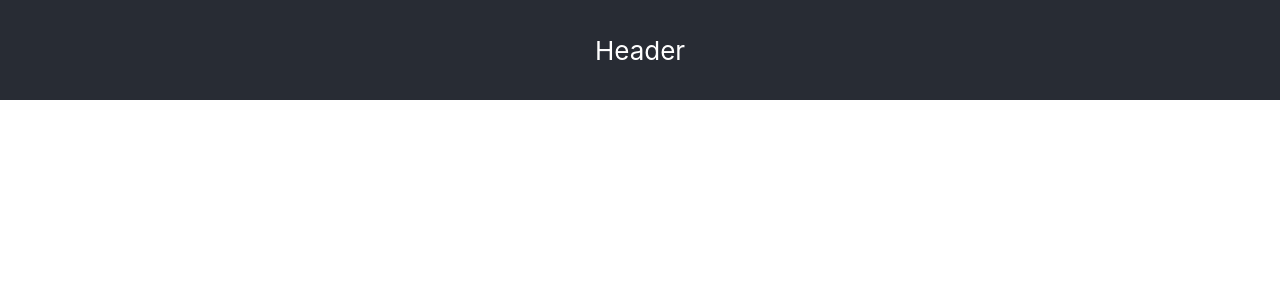
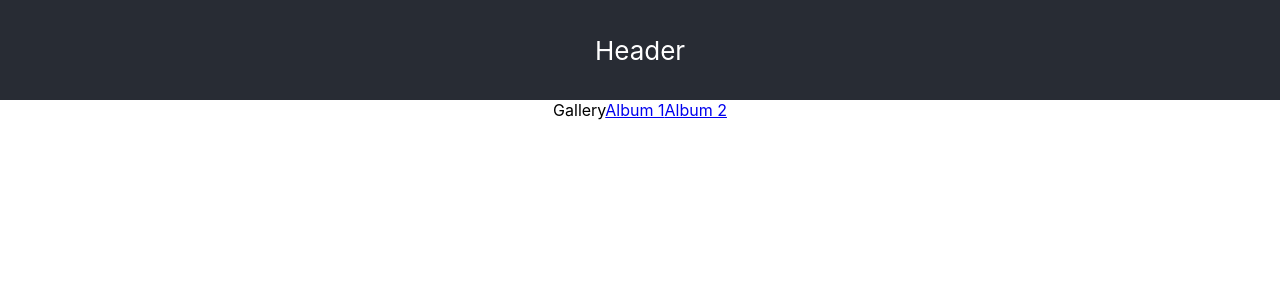
Before and after one commit to kpinakula/wcmc-tech-test, a React (Create React App) app: page / in a window 1280 px wide. Shown: the top 300 px of the page. Built offline with nearby package versions, Linux system fonts and the light colour scheme.

Commit message:
Set up routes

```diff
--- a/package.json
+++ b/package.json
@@ -8,6 +8,7 @@
     "@testing-library/user-event": "^13.5.0",
     "react": "^17.0.2",
     "react-dom": "^17.0.2",
+    "react-router-dom": "^6.2.2",
     "react-scripts": "5.0.0",
     "web-vitals": "^2.1.4"
   },
--- a/src/App.js
+++ b/src/App.js
@@ -1,10 +1,28 @@
+import { BrowserRouter as Router, Routes, Route } from 'react-router-dom';
+
+import Gallery from './components/Gallery';
+import Album from './components/Album';
+import Photo from './components/Photo';
+import NotFound from './components/NotFound';
 import './App.css';
 
 function App() {
   return (
-    <div className="App">
-      <header className="App-header">Header</header>
-    </div>
+    <Router>
+      <div className="App">
+        <header className="App-header">Header</header>
+        <Routes>
+          <Route exact path="/" element={<Gallery />} />
+          <Route exact path="album/:albumId" element={<Album />} />
+          <Route
+            exact
+            path="album/:albumId/photo/:photoId"
+            element={<Photo />}
+          />
+          <Route path="*" element={<NotFound />} />
+        </Routes>
+      </div>
+    </Router>
   );
 }
 
--- /dev/null
+++ b/src/components/Album.js
@@ -0,0 +1,15 @@
+import React from 'react';
+import { Link } from 'react-router-dom';
+
+function Album() {
+  return (
+    <div className="Album">
+      <main>
+        <Link to="photo/1">Album 1, Photo 1</Link>
+        <Link to="photo/2">Album 1, Photo 2</Link>
+      </main>
+    </div>
+  );
+}
+
+export default Album;
--- /dev/null
+++ b/src/components/Gallery.js
@@ -0,0 +1,16 @@
+import React from 'react';
+import { Link } from 'react-router-dom';
+
+function Gallery() {
+  return (
+    <div className="Gallery">
+      <main>
+        Gallery
+        <Link to="/album/1">Album 1</Link>
+        <Link to="/album/2">Album 2</Link>
+      </main>
+    </div>
+  );
+}
+
+export default Gallery;
--- /dev/null
+++ b/src/components/NotFound.js
@@ -0,0 +1,13 @@
+import React from 'react';
+
+function NotFound() {
+  return (
+    <div className="NotFound">
+      <main>
+        <p>There's nothing here!</p>
+      </main>
+    </div>
+  );
+}
+
+export default NotFound;
--- /dev/null
+++ b/src/components/Photo.js
@@ -0,0 +1,13 @@
+import React from 'react';
+
+function Photo() {
+  return (
+    <div className="Photo">
+      <main>
+        <p>Photo</p>
+      </main>
+    </div>
+  );
+}
+
+export default Photo;
```
Also changed, not shown: 1 other file (tests, documents, lock files or other folders).
